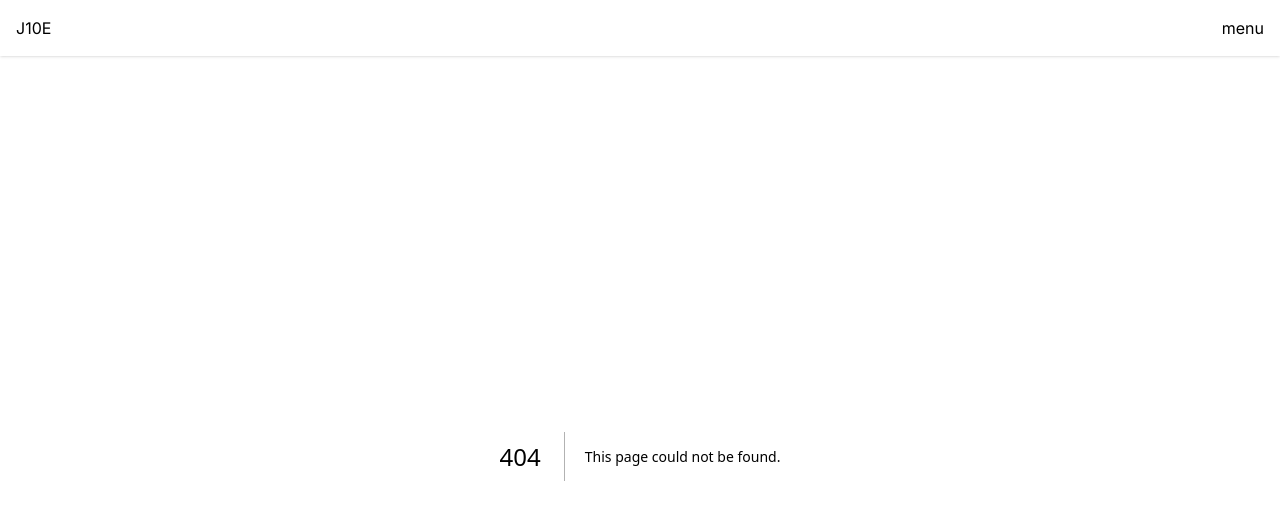
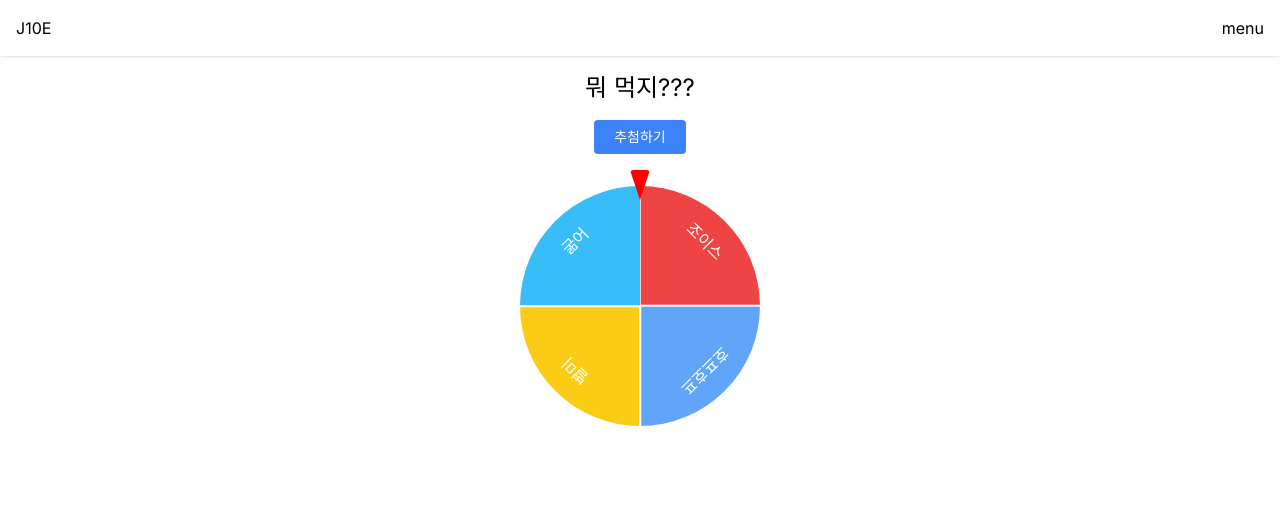
Before and after one commit to ruokic/jobdongsanee, a Next.js app: page /omakase in a window 1280 px wide. Before the commit this address had no page. Shown: the top 520 px of the page. Built offline with nearby package versions, Linux system fonts and the light colour scheme.

Commit message:
[feature] add omakase page
- set link in `home`
- add `app/omakase`
- add `app/ui/omakase`
- add `app/lib/omakase`

```diff
--- /dev/null
+++ b/app/lib/omakase.ts
@@ -0,0 +1,91 @@
+const colorSet = [
+  'bg-red-500',
+  'bg-blue-400',
+  'bg-yellow-400',
+  'bg-sky-400',
+  'bg-gray-400',
+  'bg-green-400',
+] as const;
+
+export const getBgColorByIndex = (index: number) => {
+  return colorSet[index % colorSet.length];
+};
+
+export const setRotateProperties = (
+  target: HTMLDivElement | null,
+  duration: number,
+  degree: number
+) => {
+  if (!target) return;
+  target.style.setProperty('transition-property', 'transform');
+  target.style.setProperty('transition-timing-function', 'ease-in-out');
+  target.style.setProperty('transition-duration', `${duration}ms`);
+  target.style.setProperty('transform', `rotate(${degree}deg)`);
+};
+
+export const resetRotateProperties = (target: HTMLDivElement | null) => {
+  if (!target) return;
+  target.style.setProperty('transition-property', '');
+  target.style.setProperty('transition-timing-function', '');
+  target.style.setProperty('transition-duration', '');
+  target.style.setProperty('transform', '');
+};
+
+export const getRotateDegree = (
+  index: number,
+  weight: number,
+  totalWeight: number
+) => {
+  const offset = (360 / (totalWeight * 2)) * weight;
+  const deg = offset + index * (360 / totalWeight);
+  return deg;
+};
+
+export const getIndexByDegree = (
+  degree: number,
+  totalWeight: number,
+  dataRotatePosition: Array<number>
+) => {
+  const weightIndex =
+    Math.floor(((360 - (degree % 360)) / 360) * totalWeight) % totalWeight;
+  for (let i = 0; i < dataRotatePosition.length; i++) {
+    if (weightIndex < dataRotatePosition[i + 1]) return i;
+  }
+  return null;
+};
+
+export const getPolygonByDegree = (weight: number, totalWeight: number) => {
+  const degree = (weight / totalWeight) * 360;
+  const radian = (degree / 180) * Math.PI;
+
+  if (degree <= 45) {
+    const x = 50 + Math.tan(radian) * 50;
+    return `polygon(50% 0%, ${x}% 0%, 50% 50%)`;
+  }
+  if (degree <= 90) {
+    const y = 50 - Math.tan(Math.PI / 2 - radian) * 50;
+    return `polygon(50% 0%, 100% 0%, 100% ${y}%, 50% 50%)`;
+  }
+  if (degree <= 135) {
+    const y = 50 + Math.tan(radian - Math.PI / 2) * 50;
+    return `polygon(50% 0%, 100% 0%, 100% ${y}%, 50% 50%)`;
+  }
+  if (degree <= 180) {
+    const x = 50 + Math.tan(Math.PI - radian) * 50;
+    return `polygon(50% 0%, 100% 0%, 100% 100%, ${x}% 100%, 50% 50%)`;
+  }
+  if (degree <= 225) {
+    const x = 50 - Math.tan(radian - Math.PI) * 50;
+    return `polygon(50% 0%, 100% 0%, 100% 100%, ${x}% 100%, 50% 50%)`;
+  }
+  if (degree <= 270) {
+    const y = 50 + Math.tan((3 / 2) * Math.PI - radian) * 50;
+    return `polygon(50% 0%, 100% 0%, 100% 100%, 0% 100%, 0% ${y}%, 50% 50%)`;
+  }
+  if (degree <= 315) {
+    const y = 50 - Math.tan(radian - (3 / 2) * Math.PI) * 50;
+    return `polygon(50% 0%, 100% 0%, 100% 100%, 0% 100%, 0% ${y}%, 50% 50%)`;
+  }
+  const x = 50 - Math.tan(2 * Math.PI - radian) * 50;
+  return `polygon(50% 0%, 100% 0%, 100% 100%, 0% 100%, 0% 0%, ${x}% 0%, 50% 50%)`;
+};
--- /dev/null
+++ b/app/omakase/layout.tsx
@@ -0,0 +1,13 @@
+import type { Metadata } from 'next';
+
+export const metadata: Metadata = {
+  title: '::: 점심 뭐 먹지??? :::',
+};
+
+export default function LotteryLayout({
+  children,
+}: Readonly<{
+  children: React.ReactNode;
+}>) {
+  return <>{children}</>;
+}
--- /dev/null
+++ b/app/omakase/page.tsx
@@ -0,0 +1,103 @@
+'use client';
+import { useState, useRef } from 'react';
+
+import classNames from 'classnames';
+
+import {
+  setRotateProperties,
+  resetRotateProperties,
+  getIndexByDegree,
+} from '../lib/omakase';
+
+import Button from '../ui/components/Button';
+import Heading from '../ui/components/Heading';
+
+import Roulette from '../ui/omakase/Roulette';
+
+type RouletteDataType = {
+  content: string;
+  weight: number;
+};
+
+const initialData = [
+  { content: '조이스', weight: 1 },
+  { content: '호프호프', weight: 1 },
+  { content: '별미', weight: 1 },
+  { content: '굶어', weight: 1 },
+];
+
+export default function Omakase() {
+  const [data, setData] = useState<Array<RouletteDataType>>(initialData);
+  const [trigger, setTrigger] = useState(false);
+  const [selectedIndex, setSelectedIndex] = useState<number | null>(null);
+  const rouletteRef = useRef<HTMLDivElement>(null);
+  const timeoutID = useRef<ReturnType<typeof setTimeout> | null>(null);
+  const totalWeight = data.reduce((acc, { weight }) => acc + weight, 0);
+  const dataPosition = data.reduce(
+    (acc, { weight }) => acc.concat((acc.at(-1) || 0) + weight),
+    [0]
+  );
+
+  const handleAddSlot = () => {
+    setData((prev) => prev.concat([{ content: '굶어', weight: 1 }]));
+  };
+  const handleDeleteSlot = (targetIndex: number) => {
+    setData((prev) => prev.filter((_, index) => index !== targetIndex));
+  };
+  const handleRoulette = () => {
+    if (trigger) return;
+    const key = Math.random();
+    const duration = 5000 + Math.floor(key * 1000);
+    const degree = Math.floor((key + 10) * 360);
+
+    setTrigger(true);
+
+    if (rouletteRef.current) {
+      setRotateProperties(rouletteRef.current, duration, degree);
+    }
+
+    timeoutID.current = setTimeout(() => {
+      setSelectedIndex(getIndexByDegree(degree, totalWeight, dataPosition));
+    }, duration);
+  };
+
+  const handleRouletteReset = () => {
+    setTrigger(false);
+    setSelectedIndex(null);
+    clearTimeout(timeoutID.current || '');
+
+    if (rouletteRef.current) {
+      resetRotateProperties(rouletteRef.current);
+    }
+  };
+
+  return (
+    <div className='flex flex-col p-4 items-center gap-4'>
+      <Heading type='h4' text='뭐 먹지???' />
+      <div className='w-60 flex justify-center'>
+        <Button
+          label={trigger ? '다시하기' : '추첨하기'}
+          onClick={trigger ? handleRouletteReset : handleRoulette}
+          primary
+        />
+      </div>
+      <div className='relative p-4 flex justify-center items-center'>
+        <div
+          className='absolute w-0 h-0 mx-auto top-0 z-50 rounded'
+          style={{
+            borderTop: '30px solid red',
+            borderLeft: '10px solid transparent',
+            borderRight: '10px solid transparent',
+          }}
+        />
+        <Roulette
+          ref={rouletteRef}
+          data={data}
+          totalWeight={totalWeight}
+          dataPosition={dataPosition}
+        />
+      </div>
+      {selectedIndex !== null ? data[selectedIndex].content : ''}
+    </div>
+  );
+}
--- a/app/page.tsx
+++ b/app/page.tsx
@@ -7,7 +7,7 @@ export default function Home() {
       <Banner />
       <div className='p-4 flex flex-wrap gap-4 justify-center'>
         <ContentBox title={'로또번호추첨기'} url={'/lottery'} />
-        <ContentBox title={'Content'} url={'/'} />
+        <ContentBox title={'메뉴 추천'} url={'/omakase'} />
         <ContentBox title={'Content'} url={'/'} />
         <ContentBox title={'Content'} url={'/'} />
       </div>
--- /dev/null
+++ b/app/ui/omakase/Roulette.tsx
@@ -0,0 +1,86 @@
+import { forwardRef } from 'react';
+
+import classNames from 'classnames';
+
+import {
+  getBgColorByIndex,
+  getRotateDegree,
+  getPolygonByDegree,
+} from '../../lib/omakase';
+
+interface RouletteItemProps {
+  index: number;
+  content: string;
+  weight: number;
+  totalWeight: number;
+}
+
+interface RouletteProps {
+  data: Array<{ content: string; weight: number }>;
+  totalWeight: number;
+  dataPosition: Array<number>;
+}
+
+function RouletteItem({
+  index,
+  content,
+  weight,
+  totalWeight,
+}: RouletteItemProps) {
+  const transform = `rotate(-${getRotateDegree(0, weight, totalWeight)}deg)`;
+
+  return (
+    <>
+      <div
+        className='absolute border border-white w-0 origin-bottom z-10'
+        style={{
+          padding: '0 0 calc(50% - 0.1rem) 0',
+          transform,
+        }}
+      />
+      <div
+        className={classNames(
+          'absolute top-0 left-0 w-60 h-60 rounded-full',
+          getBgColorByIndex(index)
+        )}
+        style={{
+          clipPath: getPolygonByDegree(weight, totalWeight),
+          transform,
+        }}
+      />
+      <span className='pt-4 z-10'>{content}</span>
+    </>
+  );
+}
+
+export default forwardRef(function Roulette(
+  { data, totalWeight, dataPosition }: RouletteProps,
+  ref: React.ForwardedRef<HTMLDivElement>
+) {
+  return (
+    <div ref={ref} className='relative w-60 h-60 flex text-white rounded-full'>
+      {data.map(({ content, weight }, index) => (
+        <div
+          className={classNames(
+            'absolute w-60 h-60 rounded-t-full flex justify-center'
+          )}
+          key={content}
+          style={{
+            transform: `rotate(${getRotateDegree(
+              dataPosition[index],
+              weight,
+              totalWeight
+            )}deg)`,
+          }}
+        >
+          <RouletteItem
+            index={index}
+            content={content}
+            weight={weight}
+            totalWeight={totalWeight}
+          />
+        </div>
+      ))}
+    </div>
+  );
+});
```
